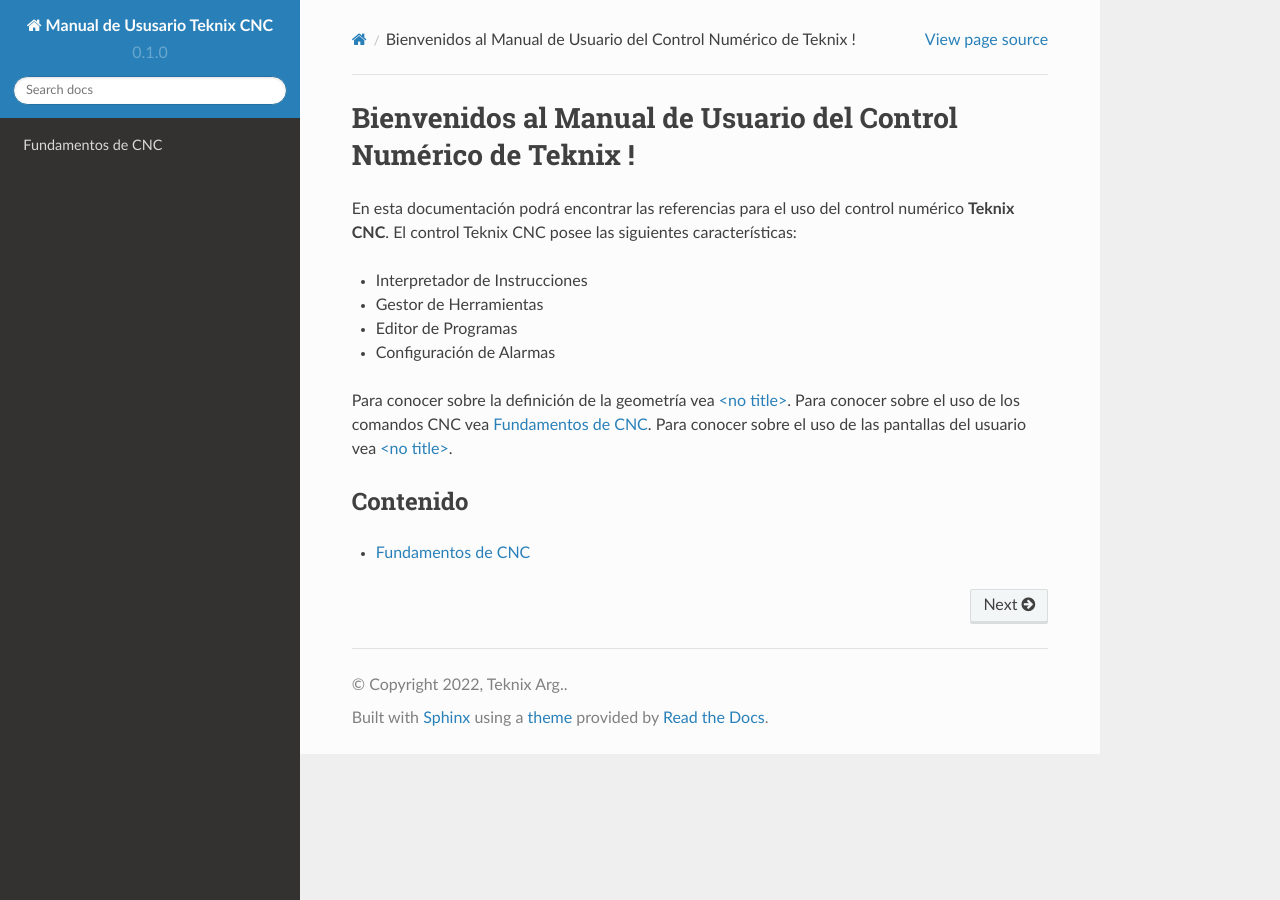
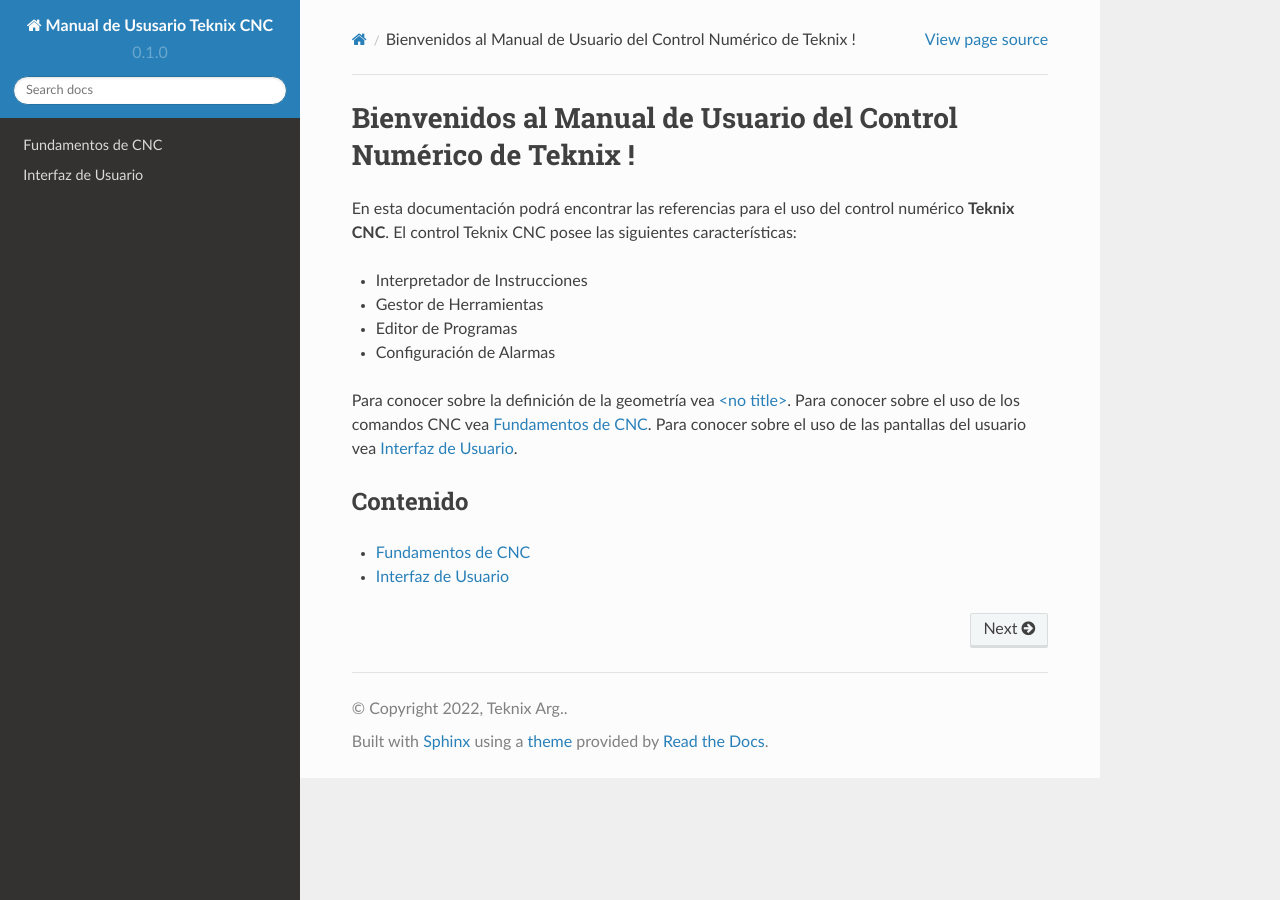
Before and after one commit to joseluperi/Manual-Teknix-CNC, a Sphinx documentation site: the page built from docs/source/index.rst, in a window 1280 px wide. Built offline with Sphinx 7.4.7 and the Read the Docs theme 2.0.0, drawn with Linux system fonts in a browser that asks for light colours.

Commit message:
Update humanMachineInterface.rst

```diff
--- a/docs/source/humanMachineInterface.rst
+++ b/docs/source/humanMachineInterface.rst
@@ -1,3 +1,2 @@
-
-      Interfaz de Usuario
-      -------------------
+Interfaz de Usuario
+===================
```
